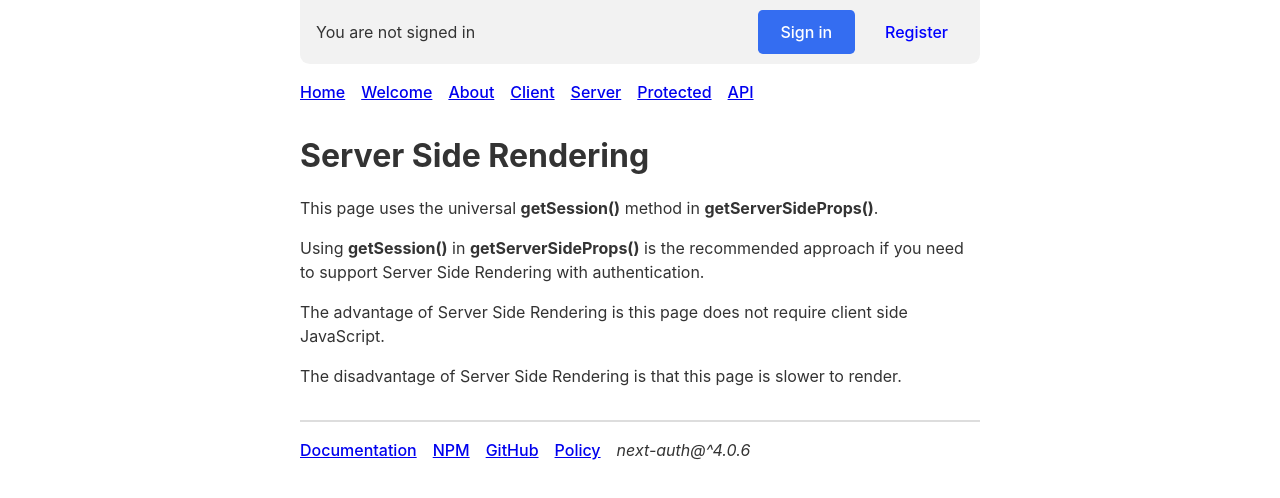
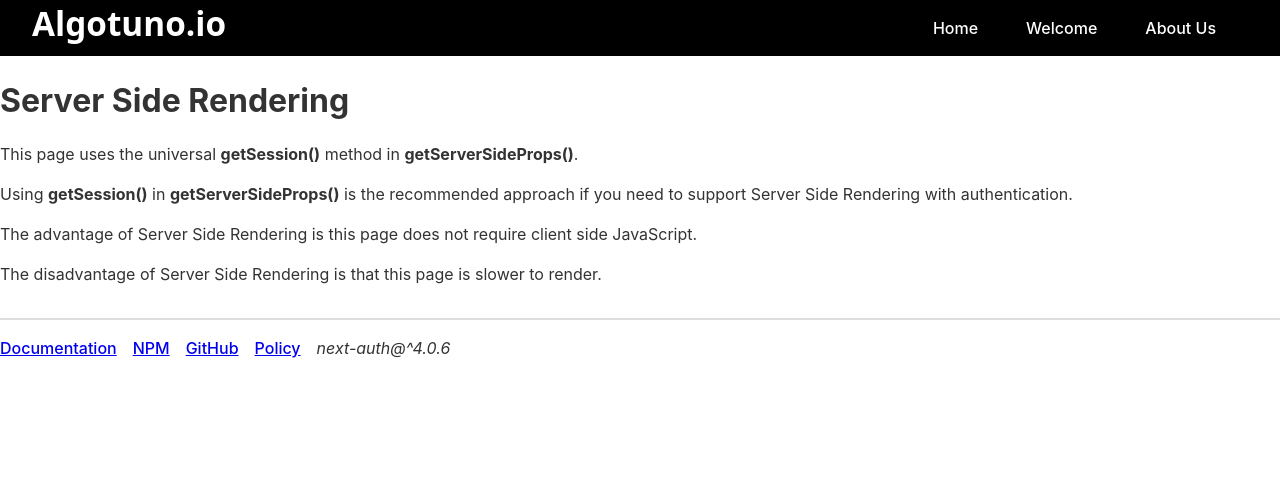
Before and after one commit to sayyidkhan/algotuno_web, a Next.js app: page /server in a window 1280 px wide. Shown: the top 498 px of the page. Built offline with nearby package versions, Linux system fonts and the light colour scheme; no server answers.

Commit message:
2nd commit

```diff
--- a/components/header.module.css
+++ b/components/header.module.css
@@ -1,11 +1,53 @@
 /* Set min-height to avoid page reflow while session loading */
-.signedInStatus {
+
+.navbar{
+  display:inline-block;
+  background-color: black;
+  width: 100%;
+}
+
+.logo{
+  color: white;
+  font-size: 25pt;
+  font-family: system-ui;
+  font-weight: bold;
+  float: left;
+  margin-left: 2rem;
+}
+
+.navItems {
+  padding: 0;
+  list-style: none;
+  float: right;
+  margin-right: 2rem;
+}
+
+.navItem {
+ display: inline;
+
+}
+
+.navItem a {
+
+  color: white;
+  text-align: center;
+  padding: 14px 16px;
+  text-decoration: none;
+  margin-right: 1rem;
+}
+
+.navItem a:hover{
+  background-color: rgb(54, 54, 54);
+  transition: 0.3s;
+}
+
+/* .signedInStatus {
   display: block;
   min-height: 4rem;
   width: 100%;
-}
+} */
 
-.loading,
+/* .loading,
 .loaded {
   position: relative;
   top: 0;
@@ -78,15 +120,4 @@
 
 .buttonPrimary:hover {
   box-shadow: inset 0 0 5rem rgba(0,0,0,0.2)
-}
-
-.navItems {
-  margin-bottom: 2rem;
-  padding: 0;
-  list-style: none;
-}
-
-.navItem {
-  display: inline-block;
-  margin-right: 1rem;
-}
+} */
--- a/components/header.tsx
+++ b/components/header.tsx
@@ -12,10 +12,10 @@ export default function Header() {
 
   return (
     <header>
-      <noscript>
+      {/* <noscript>
         <style>{`.nojs-show { opacity: 1; top: 0; }`}</style>
-      </noscript>
-      <div className={styles.signedInStatus}>
+      </noscript> */}
+      {/* <div className={styles.signedInStatus}>
         <p
           className={`nojs-show ${
             !session && loading ? styles.loading : styles.loaded
@@ -73,7 +73,9 @@ export default function Header() {
             </>
           )}
         </p>
-      </div>
+      </div> */}
+      <div className={styles.navbar}>
+        <span className={styles.logo}>Algotuno.io</span>
         <nav>
           <ul className={styles.navItems}>
             <li className={styles.navItem}>
@@ -88,31 +90,12 @@ export default function Header() {
             </li>
             <li className={styles.navItem}>
               <Link href="/about">
-              <a>About</a>
-            </Link>
-          </li>
-          <li className={styles.navItem}>
-            <Link href="/client">
-              <a>Client</a>
-            </Link>
-          </li>
-          <li className={styles.navItem}>
-            <Link href="/server">
-              <a>Server</a>
-            </Link>
-          </li>
-          <li className={styles.navItem}>
-            <Link href="/protected">
-              <a>Protected</a>
-            </Link>
-          </li>
-          <li className={styles.navItem}>
-            <Link href="/api-example">
-              <a>API</a>
+                <a>About Us</a>
               </Link>
             </li>
           </ul>
         </nav>
+      </div>
     </header>
   )
 }
--- a/pages/api/stock/get_all_stocks.ts
+++ b/pages/api/stock/get_all_stocks.ts
@@ -18,7 +18,7 @@ export default async (req, res) => {
 
         try{
             const all_stocks = await prisma.stock.findMany();
-            const successMsg = `Found ${all_stocks.count} stocks`;
+            const successMsg = `Found ${all_stocks.length} stocks`;
             console.log(successMsg);
             res.status(200).json({
               "message" : successMsg,
--- a/pages/api/stock/get_hsp.ts
+++ b/pages/api/stock/get_hsp.ts
@@ -14,7 +14,7 @@ if (process.env.NODE_ENV === "production") {
 
 export default async (req, res) => {
 
-    if (req.method === "GET"){
+    if (req.method === "POST"){
 
         // check if ticker symbol exists in body
         if(!req.body.ticker_symbol){
@@ -137,7 +137,7 @@ export default async (req, res) => {
         }
 
     } else {
-        res.status(406).json({"message": `ERROR: ${req.method} method used; this endpoint only accepts GET methods`});
+        res.status(406).json({"message": `ERROR: ${req.method} method used; this endpoint only accepts POST methods`});
     }
 
 
--- a/pages/styles.css
+++ b/pages/styles.css
@@ -1,10 +1,9 @@
 body {
   font-family: -apple-system, Segoe UI, Roboto, Ubuntu, Cantarell, Noto Sans, sans-serif, BlinkMacSystemFont, 'Segoe UI', Helvetica, Arial, sans-serif, 'Apple Color Emoji', 'Segoe UI Emoji', 'Segoe UI Symbol';
-  padding: 0 1rem 1rem 1rem;
-  max-width: 680px;
   margin: 0 auto;
   background: #fff;
   color: #333;
+  /* padding: 0 1rem 1rem 1rem; */
 }
 
 li,
--- a/pages/welcome.tsx
+++ b/pages/welcome.tsx
@@ -4,7 +4,7 @@ import Image from 'next/image'
 import { useRouter } from 'next/router';
 import Layout from '../components/layout';
 import styles from '../styles/Home.module.css'
-//test
+
 export default function Home() {
   // use the useSession to get the user information
   const { data: session } = useSession();
```
Also changed, not shown: styles/Home.module.css (+5 -4 lines), pages/api/stock/README.md, 2 other files (tests, documents, lock files or other folders). Lines whose indentation alone changed are shown as unchanged.
